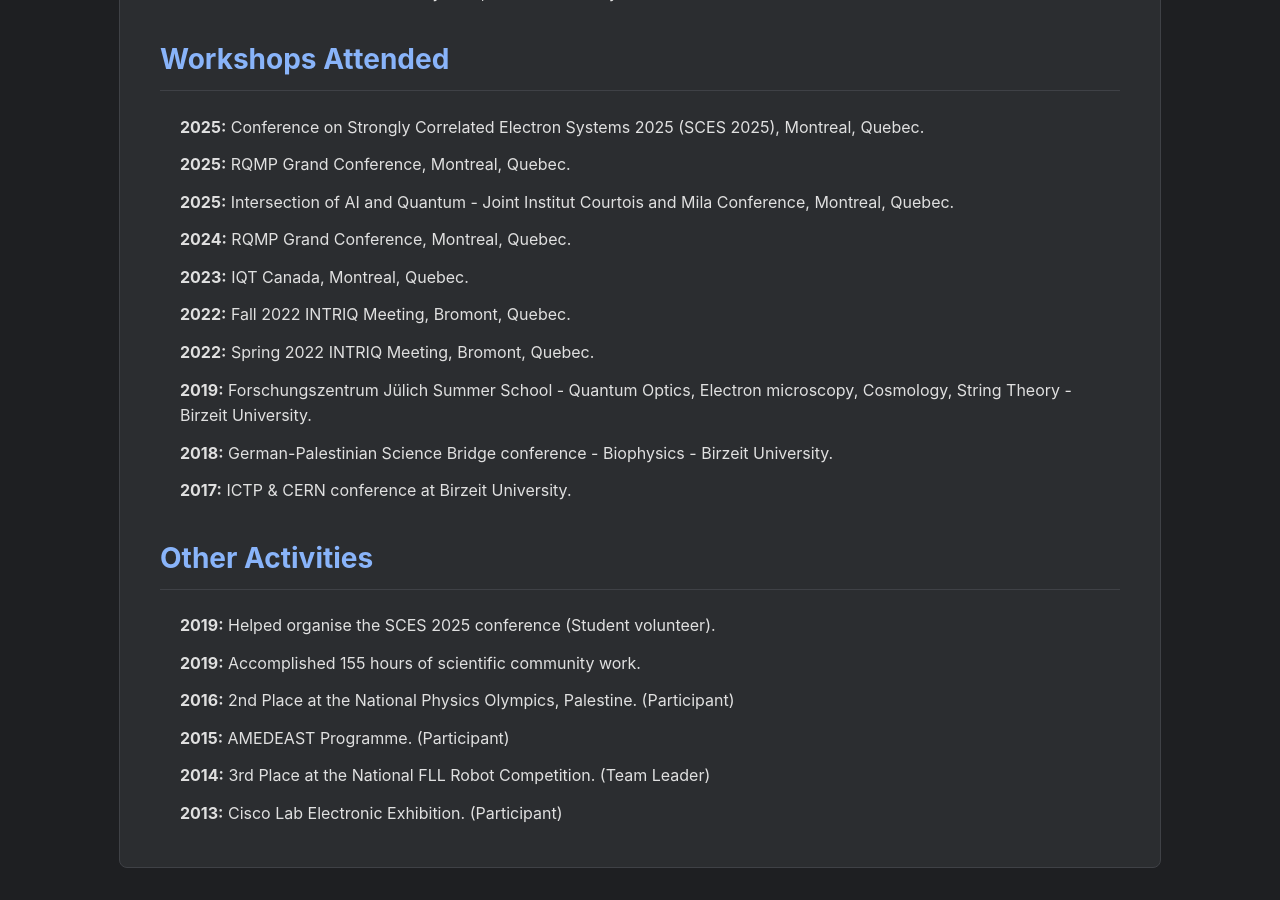
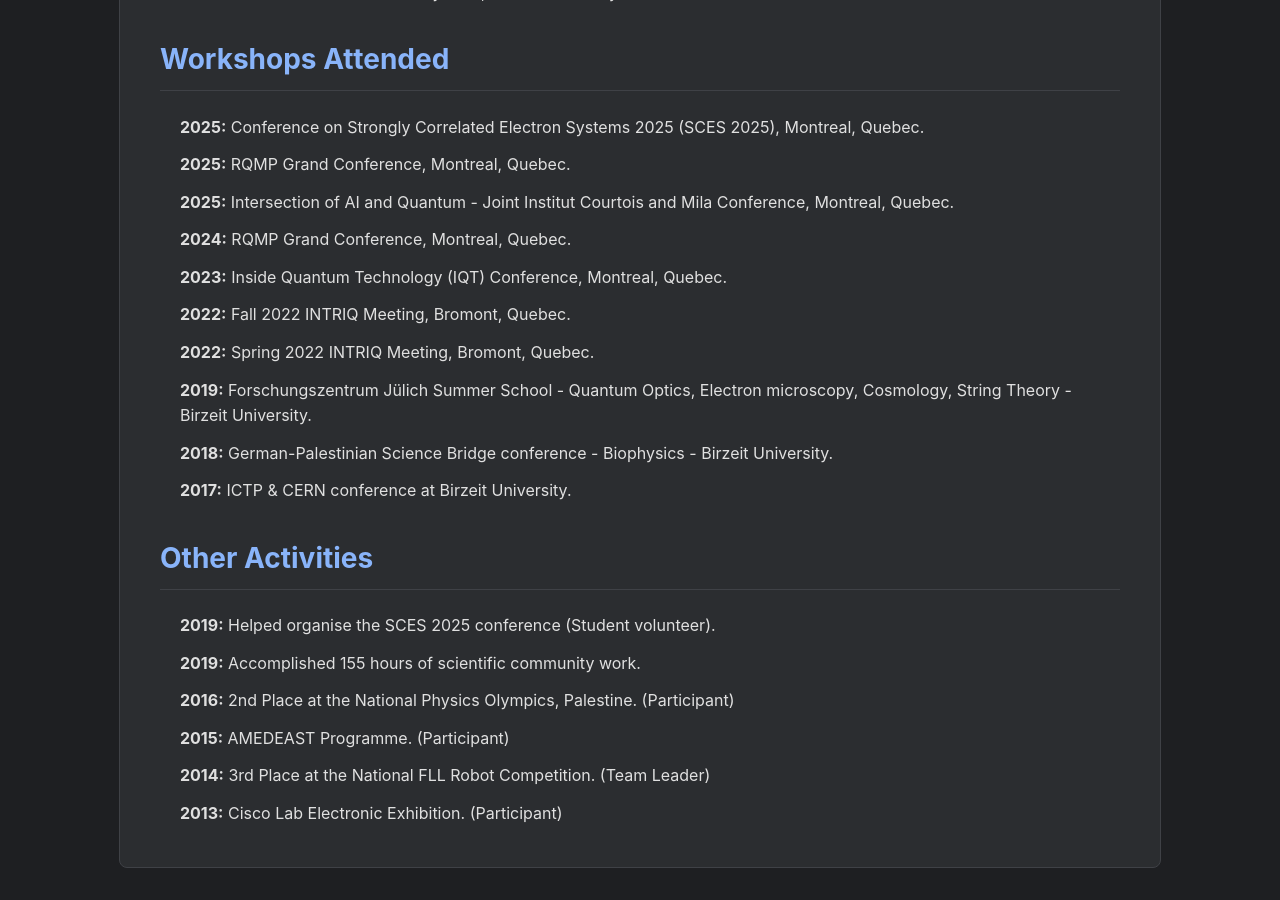
Before and after one commit to MuathHamidi/muath.hamidi, a Jekyll site: the page built from cv.md, in a window 1280 px wide and 900 px high, scrolled down 2294 px. Built offline with Jekyll 4.4.1, drawn with Linux system fonts in a browser that asks for light colours.

Commit message:
Update cv.md

```diff
--- a/cv.md
+++ b/cv.md
@@ -74,7 +74,7 @@
 *   **2025:** RQMP Grand Conference, Montreal, Quebec.
 *   **2025:** Intersection of AI and Quantum - Joint Institut Courtois and Mila Conference, Montreal, Quebec.
 *   **2024:** RQMP Grand Conference, Montreal, Quebec.
-*   **2023:** IQT Canada, Montreal, Quebec.
+*   **2023:** Inside Quantum Technology (IQT) Conference, Montreal, Quebec.
 *   **2022:** Fall 2022 INTRIQ Meeting, Bromont, Quebec.
 *   **2022:** Spring 2022 INTRIQ Meeting, Bromont, Quebec.
 *   **2019:** Forschungszentrum Jülich Summer School - Quantum Optics, Electron microscopy, Cosmology, String Theory - Birzeit University.
```
